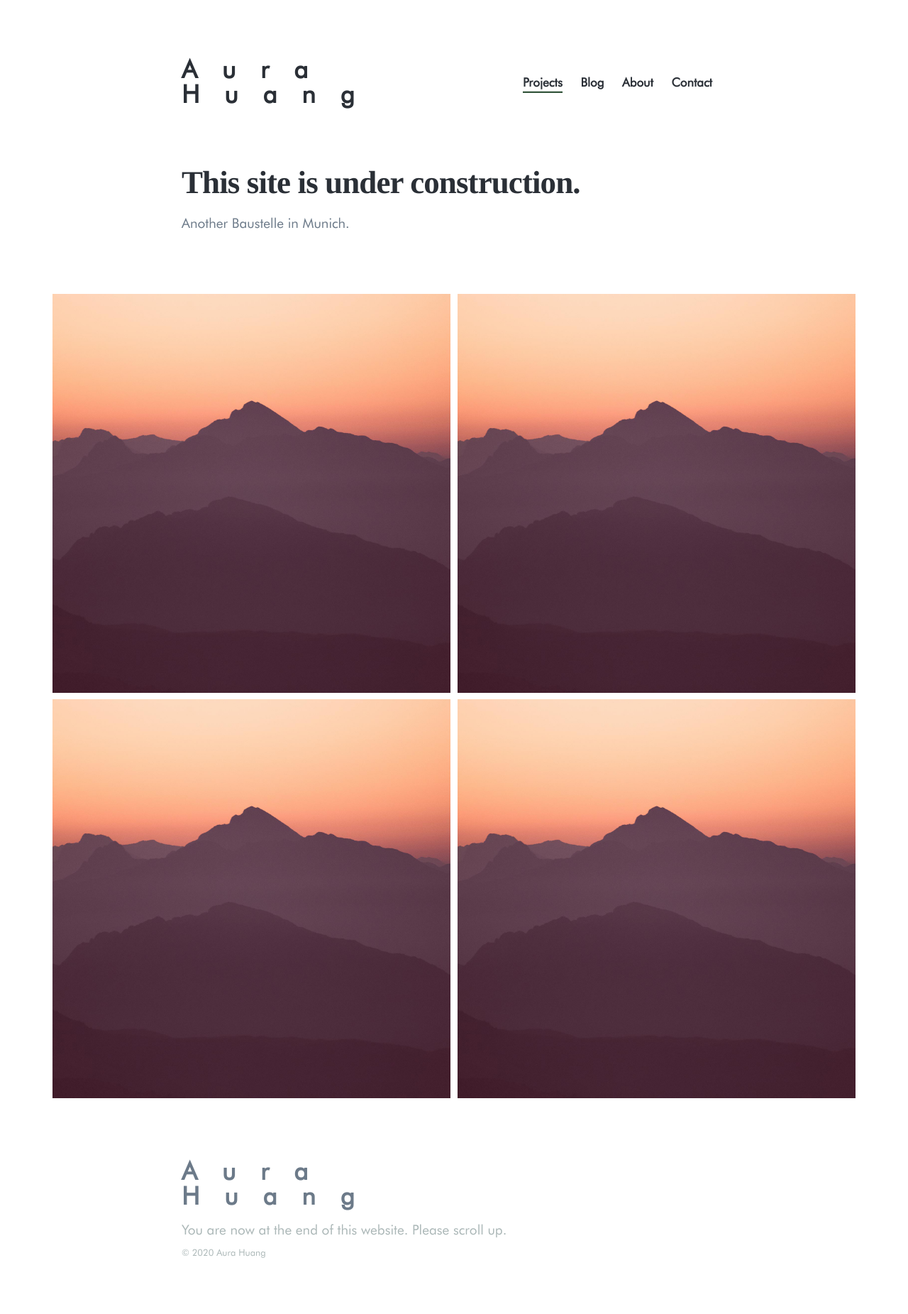
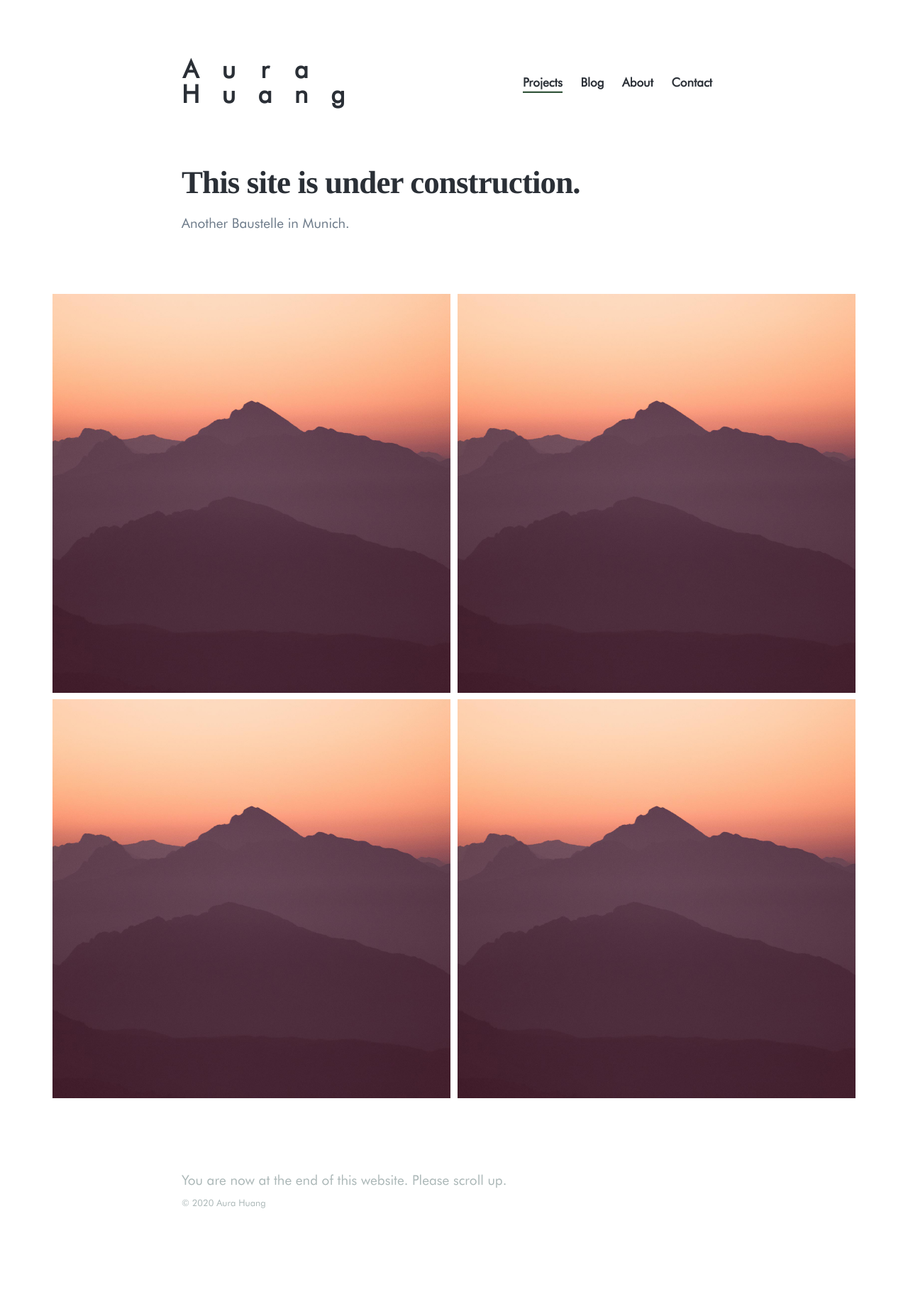
Before and after one commit to aurawong/aura.github.io, a Jekyll site: the page built from index.html, in a window 1280 px wide. Shown: the whole page at 71% size. Built offline with Jekyll 4.4.1, drawn with Linux system fonts in a browser that asks for light colours; nearby versions of some CDN libraries; some web fonts are replaced; after the commit the page ends 1781 px from its top, so only the background shows below that.

Commit message:
Updated header

```diff
--- a/_data/settings.yml
+++ b/_data/settings.yml
@@ -1,5 +1,5 @@
 basic_settings:
-  site_title: Aura<br>Huang
+  site_title: Aura
   favicon_image: /images/favicon.png
 
 header_settings:
@@ -84,7 +84,7 @@ font_settings:
     medium_size: 30
     large_size: 35
     weight: 700
-    letter_spacing: 1
+    letter_spacing: 0.9
   menu:
     small_size: 30
     medium_size: 15
--- a/_includes/footer.html
+++ b/_includes/footer.html
@@ -8,7 +8,7 @@
 		</a>
 		{% else %}
 		<a href="{{ site.baseurl }}/" class="footer__title">
-			{{ site.data.settings.basic_settings.site_title }}
+			{{ site_titlesite.data.settings.basic_settings. }}
 		</a>
 		{% endif %}
 
--- a/_includes/header.html
+++ b/_includes/header.html
@@ -8,7 +8,7 @@
 		</a>
 		{% else %}
 		<a href="{{ site.baseurl }}/" class="header__title">
-			{{ site.data.settings.basic_settings.site_title }}
+			<table><tr><th>A</th><th>u</th><th>r</th><th>a</th></tr><tr><td>H</td><td>u</td><td>a</td><td>n</td><td>g</td></tr></table>
 		</a>
 		{% endif %}
 
--- a/_layouts/default.html
+++ b/_layouts/default.html
@@ -15,7 +15,7 @@
 	<meta charset="utf-8">
 	<meta http-equiv="X-UA-Compatible" content="IE=edge,chrome=1">
 	<link rel="shortcut icon" href="{{ site.data.settings.basic_settings.favicon_image | relative_url }}">
-	<title>{% if page.url == "/" %}{{ site.data.settings.basic_settings.site_title }} – {{ page.title }}{% else %}{{ page.title }} – {{ site.data.settings.basic_settings.site_title }}{% endif %}</title>
+	<title>{% if page.url == "/" %}{{ site.data.settings.basic_settings.site_title }}{% else %}{{ page.title }} – {{ site.data.settings.basic_settings.site_title }}{% endif %}</title>
 	<meta name="description" content="{{ page.description | strip_html | xml_escape }}">
 	<meta name="twitter:card" content="summary_large_image">
 	<meta name="twitter:title" content="{% if page.url == "/" %}{{ site.data.settings.basic_settings.site_title }} – {{ page.title }}{% else %}{{ page.title }} – {{ site.data.settings.basic_settings.site_title }}{% endif %}">
--- a/index.html
+++ b/index.html
@@ -1,7 +1,7 @@
 ---
 layout: default
-title: A beautiful two-column Jekyll theme
-description: A beautiful, minimal two-column portfolio theme built for Jekyll. Duet makes your work look simply awesome.
+title:
+description:
 featured_image: /images/social.jpg
 ---
 
```
